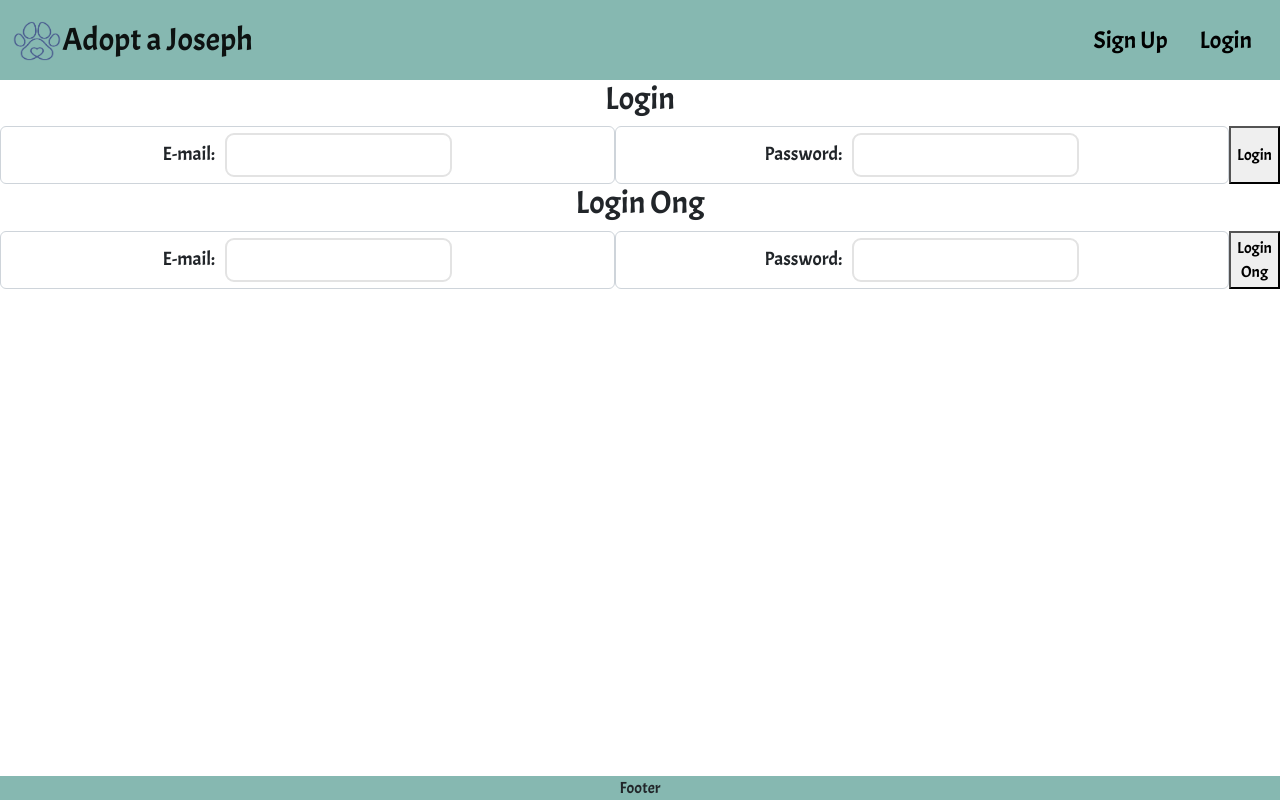
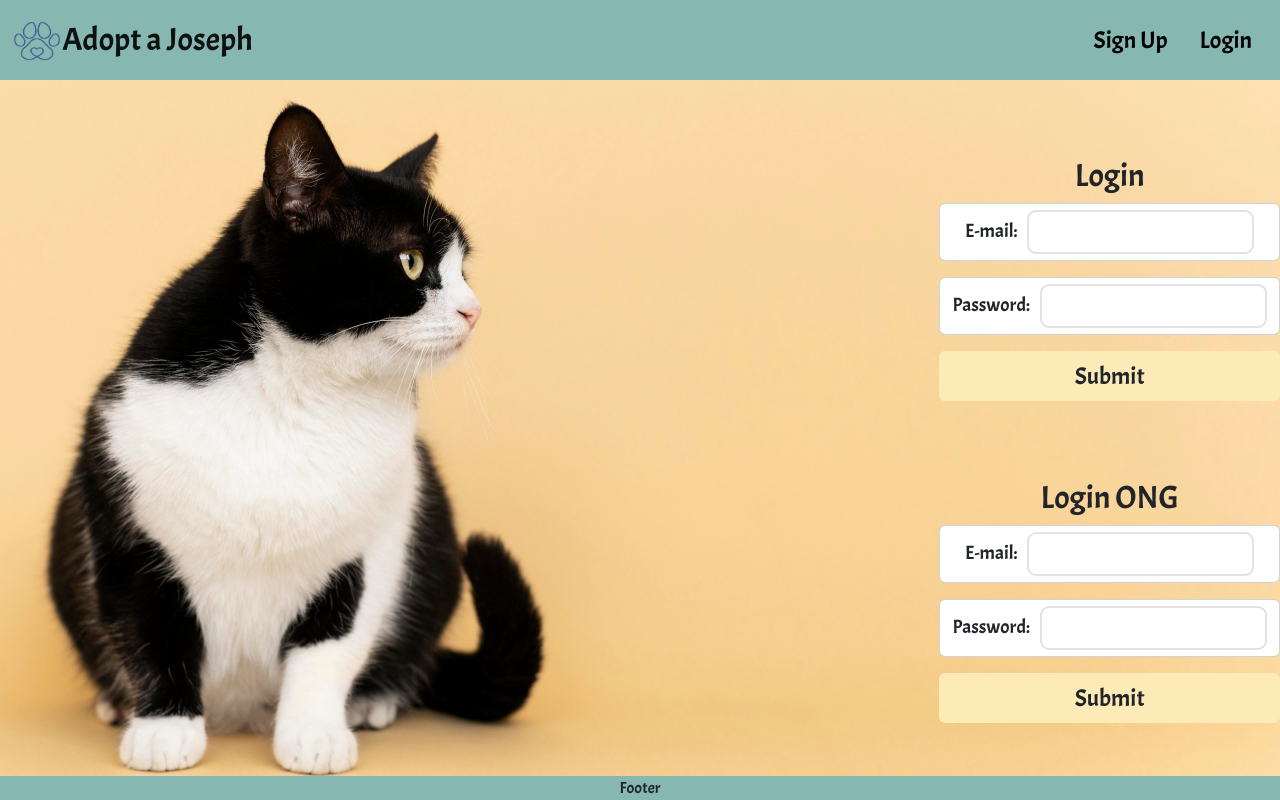
Before and after one commit to renatainojosa/final-project-client, a React (Create React App) app: page /login in a window 1280 px wide. Built offline with nearby package versions, Linux system fonts and the light colour scheme.

Commit message:
form login pronto

```diff
--- a/src/components/Forms/LoginForm/LoginForm.css
+++ b/src/components/Forms/LoginForm/LoginForm.css
@@ -0,0 +1,4 @@
+.form-login {
+    display: flex;
+    flex-direction: column;
+}
--- a/src/components/Forms/LoginForm/LoginForm.js
+++ b/src/components/Forms/LoginForm/LoginForm.js
@@ -1,7 +1,7 @@
 import "./LoginForm.css";
 import { useState } from "react";
 
-const LoginForm = ({ loading, onSubmit, submitText }) => {
+const LoginForm = ({type, loading, onSubmit, submitText }) => {
   const [email, setEmail] = useState("");
   const [password, setPassword] = useState("");
 
@@ -11,8 +11,9 @@ const LoginForm = ({ loading, onSubmit, submitText }) => {
   };
 
   return (
-    <form className="form-container" onSubmit={handleSubmit}>
-      <div className="form-control">
+    <form className="form-container form-login" onSubmit={handleSubmit}>
+      <h2 className="title">{type}</h2>
+      <div className="form-control mb-3">
         <label htmlFor="email">E-mail:</label>
         <input
           type="email"
@@ -20,7 +21,7 @@ const LoginForm = ({ loading, onSubmit, submitText }) => {
           onChange={(e) => setEmail(e.target.value)}
         />
       </div>
-      <div className="form-control">
+      <div className="form-control mb-3">
         <label htmlFor="password">Password:</label>
         <input
           type="password"
@@ -28,7 +29,7 @@ const LoginForm = ({ loading, onSubmit, submitText }) => {
           onChange={(e) => setPassword(e.target.value)}
         />
       </div>
-      {loading ? "Loading..." : <button>{submitText}</button>}
+      {loading ? "Loading..." : <button className="btn btn-new-pet">{submitText}</button>}
     </form>
   );
 };
--- a/src/pages/Login/Login.css
+++ b/src/pages/Login/Login.css
@@ -0,0 +1,12 @@
+.login-container {
+    display: flex;
+    flex-direction: column;
+    align-items: flex-end;
+    justify-content: space-evenly;
+    align-content: center;
+    min-height: 90vh;
+    background-image: url('../../images/gatinho-de-lado.jpg');
+    background-repeat: no-repeat;
+    background-position: center;
+    background-size: cover;
+}
--- a/src/pages/Login/Login.js
+++ b/src/pages/Login/Login.js
@@ -38,11 +38,9 @@ const Login = () => {
   };
 
   return (
-    <div className="login-container">
-      <h2 className="title">Login</h2>
-      <LoginForm onSubmit={onSubmit} submitText="Login" loading={loading} />
-      <h2 className="title">Login Ong</h2>
-      <LoginForm onSubmit={onSubmitOng} submitText="Login Ong" loading={loading} />
+    <div className="login-container login-page">
+      <LoginForm type='Login' onSubmit={onSubmit} submitText="Submit" loading={loading} />
+      <LoginForm type='Login ONG' onSubmit={onSubmitOng} submitText="Submit" loading={loading} />
     </div>
   );
 };
```
Also changed, not shown: src/images/gatinho-de-lado.jpg (added).
